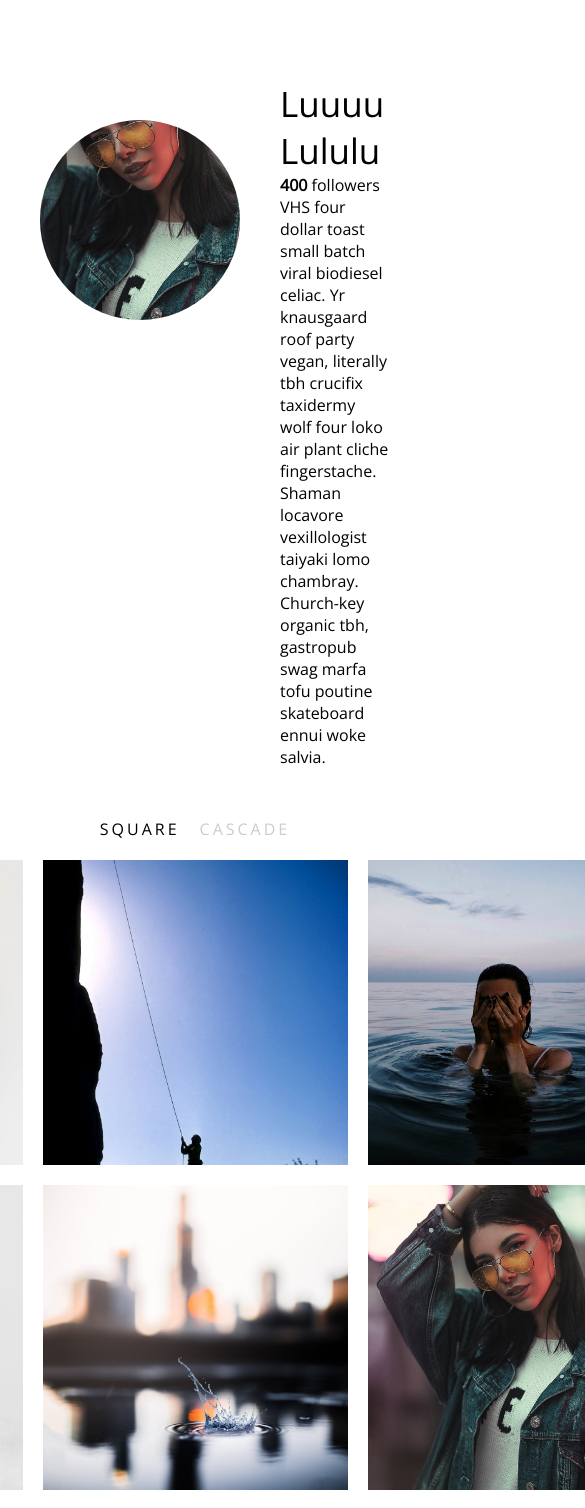
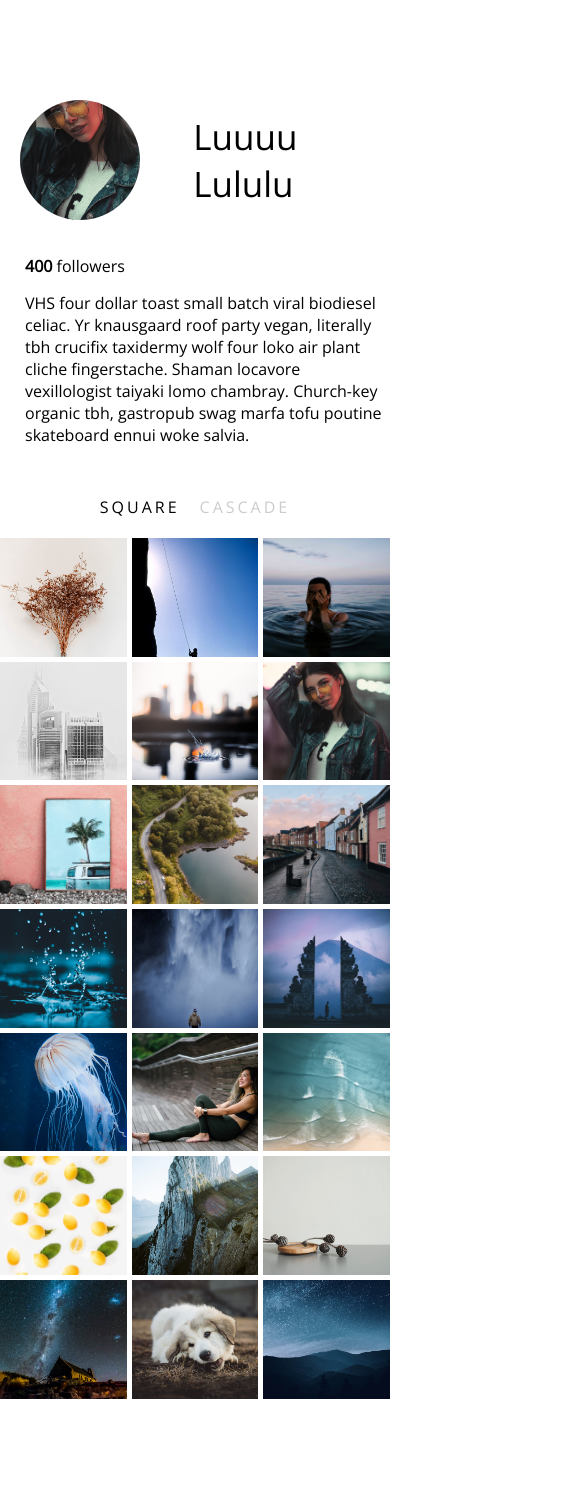
Before and after one commit to kazhala/GridGallery, a React (Create React App) app: page /gallery in a window 390 px wide. Shown: the top 1508 px of the page, 585 px wide, since content can reach past the window. After the commit the page ends 1399 px from the top, so only its background shows below. Built offline with nearby package versions, Linux system fonts and the light colour scheme.

Commit message:
complete responsiveness

```diff
--- a/src/App.js
+++ b/src/App.js
@@ -1,6 +1,11 @@
 import React, { Component } from 'react';
-import { BrowserRouter as Router, Switch, Route, Link } from 'react-router-dom';
-import styled from 'styled-components';
+import {
+    BrowserRouter as Router,
+    Switch,
+    Route,
+    Link,
+    Redirect
+} from 'react-router-dom';
 import Modal from './components/Modal/Modal';
 import { IMAGES } from './components/Posts/ImagesDB';
 import { Image } from './components/ImageComp/Image';
@@ -64,7 +69,7 @@ class ModalSwitch extends Component {
                 <Switch location={isModal ? this.previousLocation : location}>
                     <Route exact path="/" component={Home} />
                     <Route path="/gallery" component={Gallery} />
-                    <Route path="/img/:id" component={ImageView} />
+                    <Redirect from="/img/:id" to="/gallery" />
                 </Switch>
                 {isModal ? <Route path="/img/:id" component={Modal} /> : null}
             </div>
@@ -88,16 +93,3 @@ function Home() {
         </div>
     );
 }
-
-function ImageView({ match }) {
-    let image = IMAGES[parseInt(match.params.id, 10) - 1];
-
-    if (!image) return <div>Image not found</div>;
-
-    return (
-        <div>
-            <h1>{image.title}</h1>
-            <Image index={image.id} />
-        </div>
-    );
-}
--- a/src/components/Gallery/Gallery.js
+++ b/src/components/Gallery/Gallery.js
@@ -16,6 +16,11 @@ const PhotoGrid = styled.div`
             grid-auto-rows: 200px;
             grid-gap: 5px;
         `}
+    @media (max-width: 990px) {
+        grid-gap: 5px;
+        grid-template-columns: repeat(3, 1fr);
+        grid-auto-rows: calc(33vw - 10px);
+    }
 `;
 
 const ImageLink = styled(Link)`
@@ -25,7 +30,7 @@ const ImageLink = styled(Link)`
         opacity: 0.7;
     }
     ${props =>
-        props.cascade &&
+        props.casc === 'true' &&
         css`
             &:nth-child(2n) {
                 grid-row-start: span 2;
@@ -72,7 +77,7 @@ function Gallery(props) {
                 {IMAGES.map(i => (
                     <ImageLink
                         key={i.id}
-                        cascade={cascade}
+                        casc={cascade ? 'true' : null}
                         index={i.id}
                         to={{
                             pathname: `/img/${i.id}`,
--- a/src/components/ImageComp/Image.js
+++ b/src/components/ImageComp/Image.js
@@ -4,6 +4,11 @@ export const Image = styled.div`
     width: 305px;
     height: 305px;
     background: no-repeat center/150% url(/img/${({ index }) => index}.jpeg);
+    @media (max-width: 990px) {
+        width: 100%;
+        background: no-repeat center/80% url(/img/${({ index }) => index}.jpeg);
+        background-size: cover;
+    }
     ${props =>
         !props.inModal &&
         css`
--- a/src/components/Modal/Modal.js
+++ b/src/components/Modal/Modal.js
@@ -20,6 +20,11 @@ const ModalStyled = styled.div`
     right: 25%;
     border: 2px solid #444;
     width: 600px;
+    @media (max-width: 990px) {
+        left: 0;
+        right: 0;
+        width: auto;
+    }
 `;
 
 function Modal({ match, history }) {
--- a/src/components/Modal/PostGrid.js
+++ b/src/components/Modal/PostGrid.js
@@ -3,6 +3,9 @@ import styled from 'styled-components';
 export const PostGrid = styled.div`
     display: grid;
     grid-template-columns: 1fr 1fr;
+    @media (max-width: 990px) {
+        grid-template-columns: 1fr;
+    }
 `;
 
 export const InfoGrid = styled.div`
--- a/src/components/Profile/ProfileImage.js
+++ b/src/components/Profile/ProfileImage.js
@@ -6,6 +6,11 @@ export const ProfileImage = styled.div`
     background: no-repeat center/170% url(/img/6.jpeg);
     border-radius: 100px;
     margin: 40px;
+    @media (max-width: 990px) {
+        margin: 20px;
+        width: 120px;
+        height: 120px;
+    }
     ${props =>
         props.mini &&
         css`
@@ -13,5 +18,9 @@ export const ProfileImage = styled.div`
             height: 50px;
             margin: 5px;
             align-self: center;
+            @media (max-width: 990px) {
+                width: 50px;
+                height: 50px;
+            }
         `}
 `;
--- a/src/components/Profile/UserGrid.js
+++ b/src/components/Profile/UserGrid.js
@@ -11,6 +11,13 @@ const UserGridStyled = styled.div`
         'photo name'
         'photo label'
         'photo description';
+    @media (max-width: 990px) {
+        grid-template-areas:
+            'photo name'
+            'label .'
+            'description description';
+        grid-gap: 15px;
+    }
 `;
 
 const Photo = styled.div`
@@ -20,15 +27,22 @@ const Photo = styled.div`
 const Name = styled.div`
     grid-area: name;
     font-size: 35px;
+    align-self: center;
 `;
 
 const Label = styled.div`
     grid-area: label;
+    @media (max-width: 990px) {
+        padding-left: 25px;
+    }
 `;
 
 const Description = styled.div`
     grid-area: description;
     max-width: 400px;
+    @media (max-width: 990px) {
+        padding-left: 25px;
+    }
 `;
 
 const UserGrid = props => {
```
